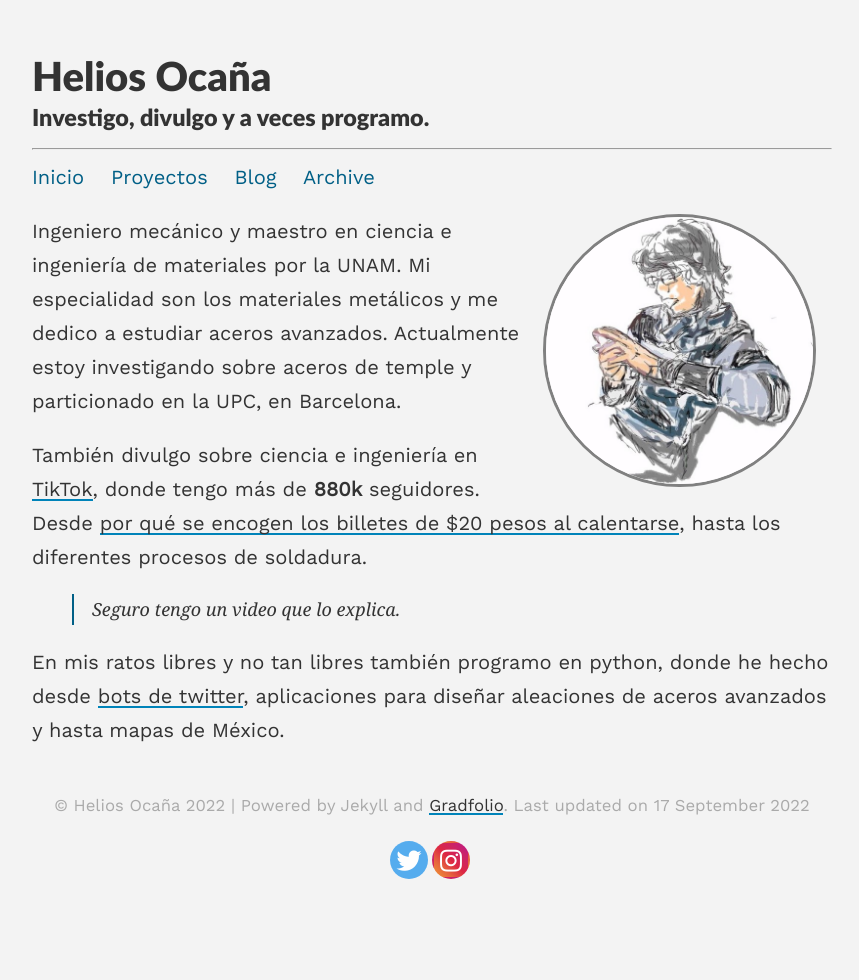
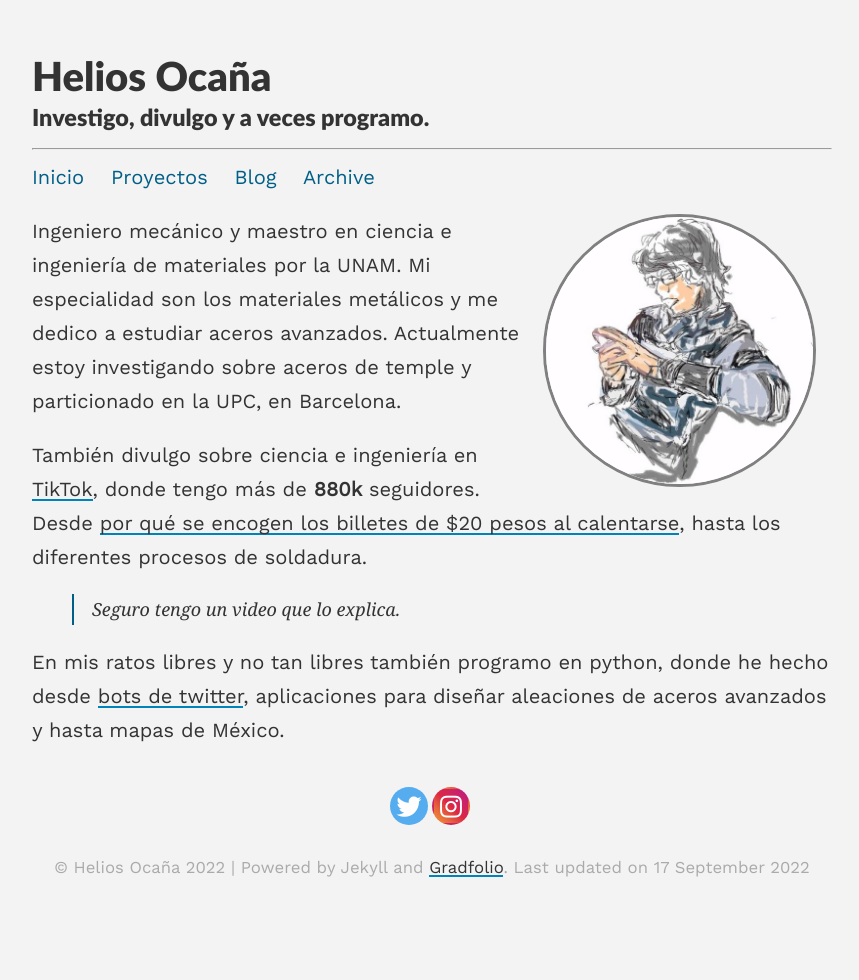
Before and after one commit to Heliouz/Heliouz.github.io, a Jekyll site: the page built from index.md, in a window 1280 px wide. Shown: the whole page, without its empty margins (208-1067 px from the left). Built offline with Jekyll 4.4.1, drawn with Linux system fonts in a browser that asks for light colours; nearby versions of some CDN libraries.

Commit message:
Update default.html

```diff
--- a/_layouts/default.html
+++ b/_layouts/default.html
@@ -32,6 +32,7 @@
         </main>
 
         <footer>
+            {% include social-footer.html %}
           <p class="copy">
             <small> &copy; {{site.title}} {{ site.time | date: '%Y' }}
                     | Powered by Jekyll and
@@ -40,7 +41,6 @@
             </small>
           </p>
 
-        {% include social-footer.html %}
 
         </footer>
 
```
